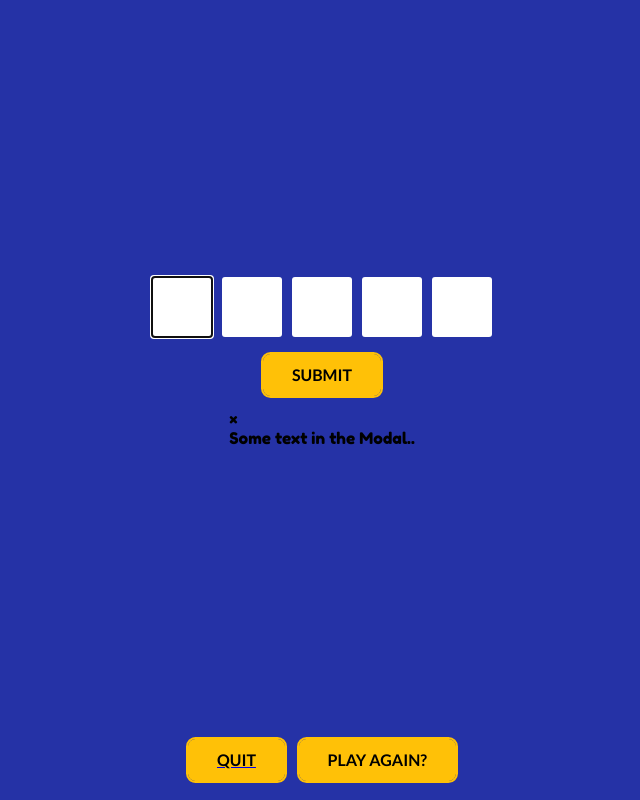
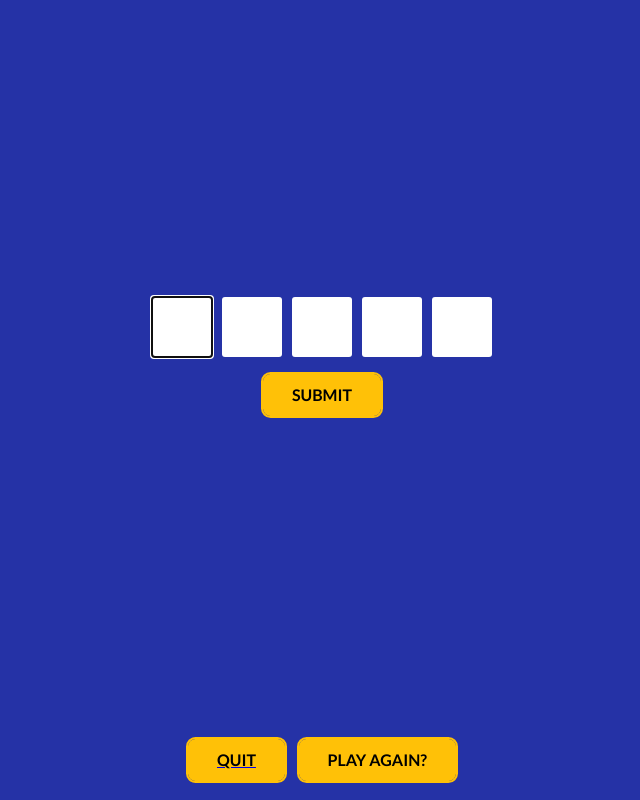
Before and after one commit to C-Undritz/Word-Spiel, a Flask app: page /games_screen in a window 1280 px wide. Shown: the whole page, without its empty margins (318-958 px from the left). Run offline with Flask 2, Linux system fonts and the light colour scheme.

Commit message:
Added styles for the modal

```diff
--- a/static/css/style.css
+++ b/static/css/style.css
@@ -266,3 +266,41 @@ input {
 .input-bg-grey {
     background-color: var(--grey);
 }
+
+/*--- Modal styles ---*/
+
+.modal {
+    display: none;
+    position: fixed;
+    z-index: 1;
+    left: 0;
+    top: 0;
+    width: 100%;
+    height: 100%;
+    overflow: auto;
+    background-color: rgba(0, 0, 0, 0.4);
+}
+
+.modal-content {
+    background-color: var(--background);
+    text-align: center;
+    color: var(--white);
+    margin: 15% auto;
+    padding: 20px;
+    border: var(--background);
+    width: 50%;
+}
+
+.close {
+    color: var(--white);
+    float: right;
+    font-size: 28px;
+    font-weight: bold;
+}
+
+.close:hover,
+.close:focus {
+    color: var(--yellow);
+    text-decoration: none;
+    cursor: pointer;
+}
```
